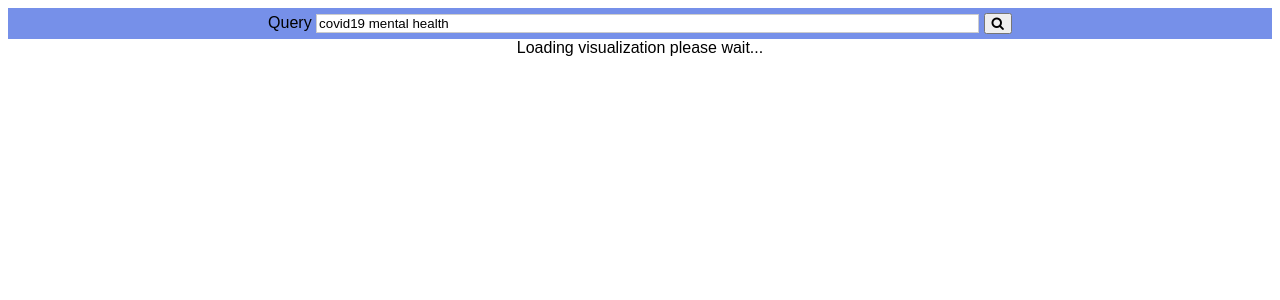
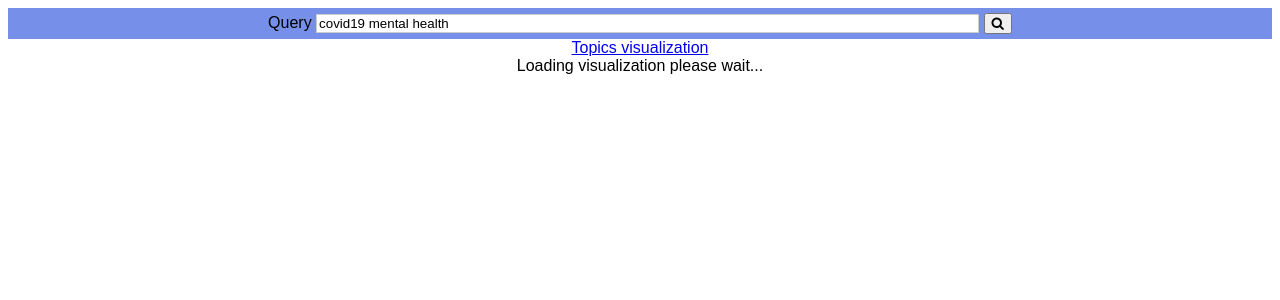
Before and after one commit to maniraja1/CSE6242, a Flask app: page / in a window 1280 px wide. Shown: the top 300 px of the page. Run offline with Flask 2, Linux system fonts and the light colour scheme.

Commit message:
add lda visualization html link

```diff
--- a/flaskapp/templates/submission.html
+++ b/flaskapp/templates/submission.html
@@ -80,6 +80,7 @@
 </head>
 
 <body>
+  <a href="/static/LDA_Visualization.html">Topics visualization</a>
   <div id="progress"></div>
 
   <script>
```
